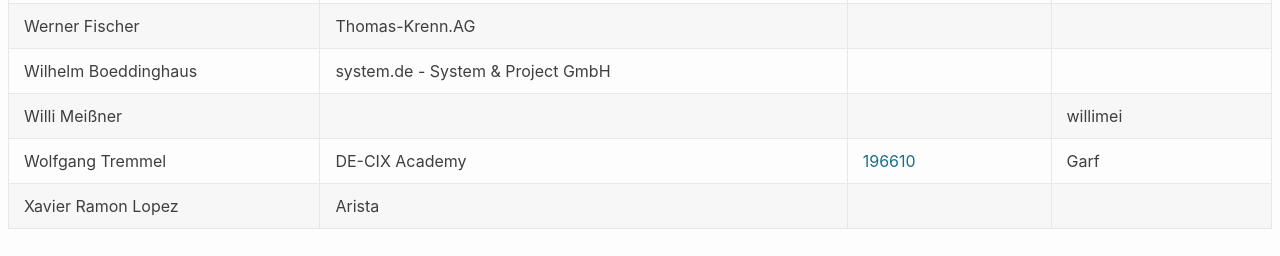
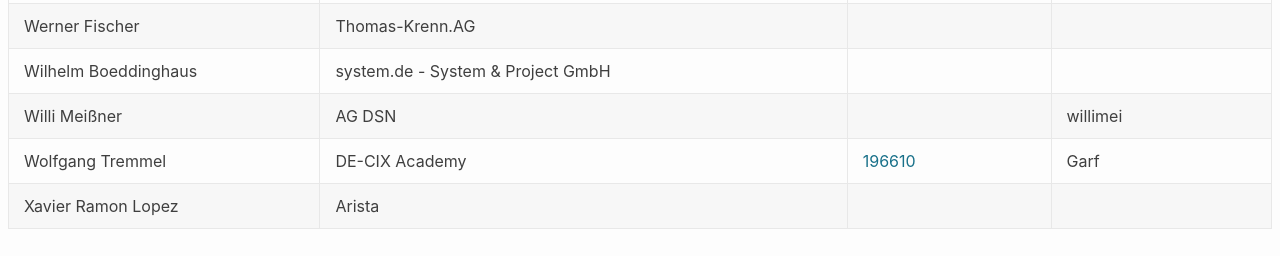
Before and after one commit to denog/pretix-attendeelist, a Jekyll site: the page built from index.markdown, in a window 1280 px wide and 900 px high, scrolled down 18228 px. Shown: the part 641-897 px from the top of the window. Built offline with Jekyll 4.4.1, drawn with Linux system fonts in a browser that asks for light colours.

Commit message:
Latest data: Tue Oct 27 10:52:26 UTC 2020

```diff
--- a/_data/attendees.json
+++ b/_data/attendees.json
@@ -2401,7 +2401,7 @@
   },
   {
     "name": "Willi Meißner",
-    "company": null,
+    "company": "AG DSN",
     "irc": "willimei",
     "asn": null
   },
```
